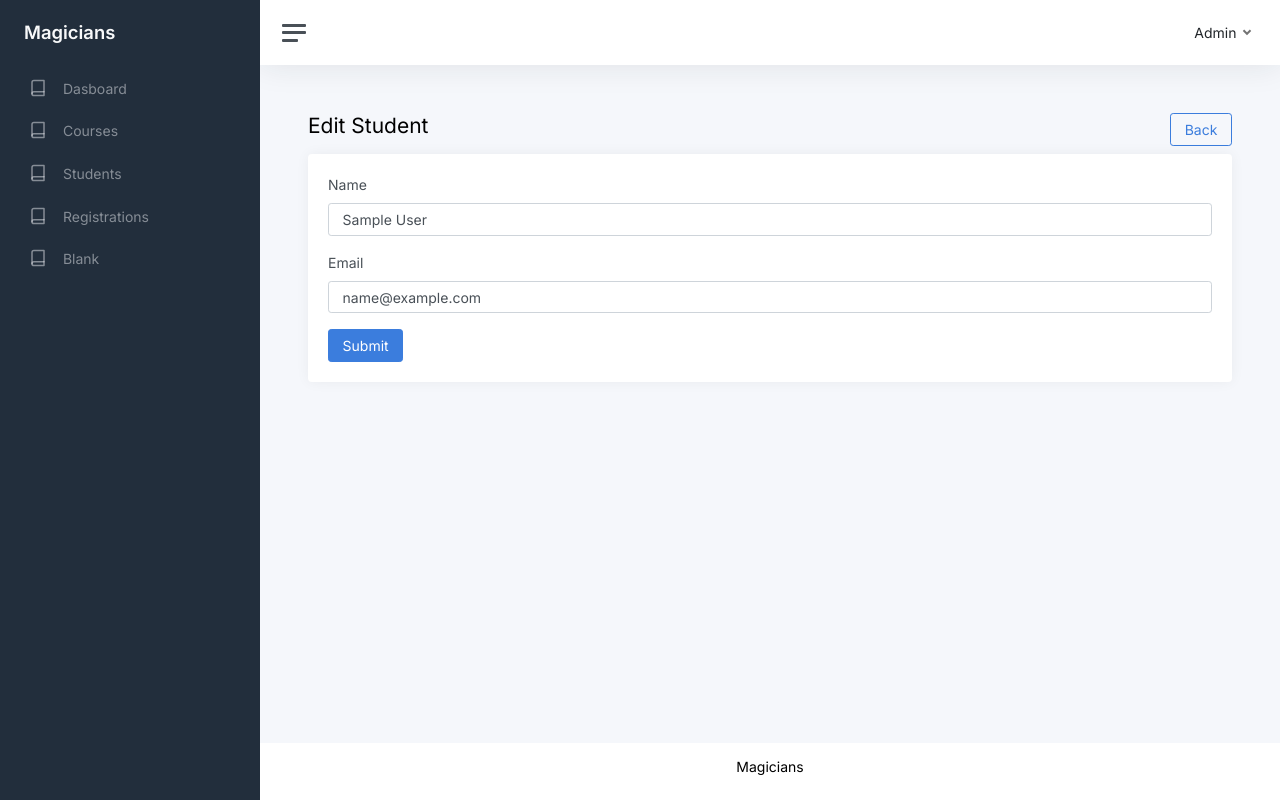
After one commit to waisiunas/10_1_srs, a PHP site: page /edit-student.php?id=1 in a window 1280 px wide. The commit adds this page. Run offline with PHP 8.4, Linux system fonts and the light colour scheme; tables that the repository leaves empty hold one stand-in row (values such as "Sample post").

Commit message:
=Student crud

```diff
--- /dev/null
+++ b/edit-student.php
@@ -0,0 +1,108 @@
+<?php require_once('./database/connection.php'); ?>
+
+<?php
+if(isset($_GET['id']) && !empty($_GET['id'])) {
+    $id = $_GET['id'];
+} else {
+    header('location: ./show-students.php');
+}
+
+$sql = "SELECT * FROM `students` WHERE `id` = $id";
+$result = $conn->query($sql);
+$student = $result->fetch_assoc();
+
+$name = $student['name'];
+$email = $student['email'];
+
+if (isset($_POST['submit'])) {
+    $name = htmlspecialchars($_POST['name']);
+    $email = htmlspecialchars($_POST['email']);
+
+    if (empty($name)) {
+        $error = "Enter student name!";
+    } elseif (empty($email)) {
+        $error = "Enter student email!";
+    } else {
+
+        $sql = "SELECT * FROM `students` WHERE `email` = '$email' AND `id` <> $id";
+        $result = $conn->query($sql);
+        if($result->num_rows === 0) {
+            $sql = "UPDATE `students` SET `name` = '$name', `email` = '$email' WHERE `id` = $id";
+            if ($conn->query($sql)) {
+                $success = "Magic has been spelled!";
+            } else {
+                $error = "Magic has failed to spell!";
+            }
+        } else {
+            $error = "Email already exists!";
+        }
+
+
+    }
+}
+?>
+
+<!DOCTYPE html>
+<html lang="en">
+
+<?php require_once('./includes/head.php'); ?>
+
+<body>
+    <div class="wrapper">
+
+        <?php require_once('./includes/sidenavbar.php'); ?>
+
+        <div class="main">
+
+            <?php require_once('./includes/topnavbar.php'); ?>
+
+            <main class="content">
+                <div class="container-fluid p-0">
+                    <div class="row">
+                        <div class="col-6">
+                            <h1 class="h3 mb-3">Edit Student</h1>
+                        </div>
+                        <div class="col-6 text-end">
+                            <a href="./show-students.php" class="btn btn-outline-primary">Back</a>
+                        </div>
+                    </div>
+
+                    <div class="row">
+                        <div class="col-12">
+                            <div class="card">
+                                <div class="card-body">
+                                    <form action="<?php echo $_SERVER['PHP_SELF']; ?>?id=<?php echo $id; ?>" method="post">
+
+                                        <?php require_once('./includes/flash-messages.php'); ?>
+
+                                        <div class="mb-3">
+                                            <label for="name" class="form-label">Name</label>
+                                            <input type="text" class="form-control" name="name" id="name" value="<?php echo $name; ?>" placeholder="Enter student name!">
+                                        </div>
+
+                                        <div class="mb-3">
+                                            <label for="email" class="form-label">Email</label>
+                                            <input type="email" class="form-control" name="email" id="email" value="<?php echo $email; ?>" placeholder="Enter student email!">
+                                        </div>
+
+                                        <div>
+                                            <input type="submit" value="Submit" class="btn btn-primary" name="submit">
+                                        </div>
+
+                                    </form>
+                                </div>
+                            </div>
+                        </div>
+                    </div>
+                </div>
+            </main>
+
+            <?php require_once('./includes/footer.php'); ?>
+
+        </div>
+    </div>
+
+    <script src="assets/js/app.js"></script>
+</body>
+
+</html>
--- a/includes/sidenavbar.php
+++ b/includes/sidenavbar.php
@@ -20,6 +20,20 @@
             </li>
 
             <li class="sidebar-item">
+                <a class="sidebar-link" href="./show-students.php">
+                    <i class="align-middle" data-feather="book"></i>
+                    <span class="align-middle">Students</span>
+                </a>
+            </li>
+
+            <li class="sidebar-item">
+                <a class="sidebar-link" href="./show-registrations.php">
+                    <i class="align-middle" data-feather="book"></i>
+                    <span class="align-middle">Registrations</span>
+                </a>
+            </li>
+
+            <li class="sidebar-item">
                 <a class="sidebar-link" href="./template.php">
                     <i class="align-middle" data-feather="book"></i>
                     <span class="align-middle">Blank</span>
```
Also changed, not shown: add-student.php (added, +97 -0 lines), delete-student.php (added, +15 -0 lines), show-students.php (added, +92 -0 lines).
